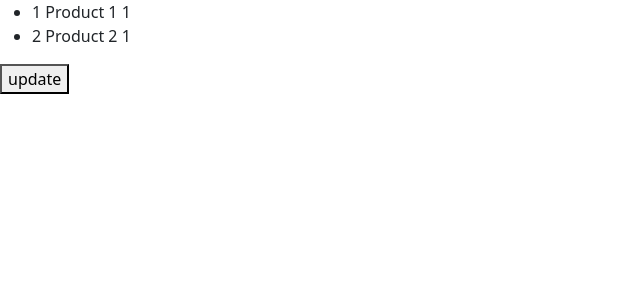
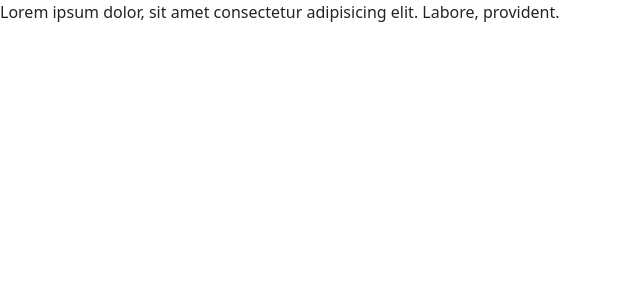
Before and after one commit to R-S-A-N-J-A-Y/MovieHub, a React (Vite) app: page / in a window 1280 px wide. Shown: the top 300 px of the page, without its empty margins (0-640 px from the left). Built offline with nearby package versions, Linux system fonts and the light colour scheme.

Commit message:
practise: expanding the text by state hook

```diff
--- a/src/App.tsx
+++ b/src/App.tsx
@@ -1,35 +1,10 @@
-import { useState } from "react";
+import ExpandText from "./components/ExpandText";
 
 function App() {
-  const [cart, setCart] = useState({
-    discount: 0.1,
-    items: [
-      { id: 1, title: "Product 1", quantity: 1 },
-      { id: 2, title: "Product 2", quantity: 1 },
-    ],
-  });
-
-  const handleClick = () => {
-    setCart({
-      ...cart,
-      items: cart.items.map((item) =>
-        (item.id === 1) ? { ...item, quantity: item.quantity + 1 } : item
-      ),
-    });
-  };
-
-
   return (
-    <div>
-      <ul>
-        {cart.items.map((item) => (
-          <li key={item.id}>
-            {item.id} {item.title} {item.quantity}{" "}
-          </li>
-        ))}
-      </ul>
-      <button onClick={handleClick}>update</button>
-    </div>
+    <ExpandText>
+      Lorem ipsum dolor, sit amet consectetur adipisicing elit. Labore, provident.
+    </ExpandText>
   );
 }
 
--- /dev/null
+++ b/src/components/ExpandText.tsx
@@ -0,0 +1,31 @@
+import { useState } from "react";
+
+interface Props {
+  children: string;
+  maxChar? : number;
+}
+
+const ExpandText = ({ children, maxChar = 100 }: Props) => {
+  const [isExpanded, setExpanded] = useState(false);
+
+  if (children.length <= maxChar) return <p>{children}</p>;
+  else {
+    let text = isExpanded ? children : children.substring(0, maxChar);
+    console.log("else");
+    return (
+      <p>
+        {text}{" "}
+        {!isExpanded ? "..." : ""}
+        <button
+          onClick={() => {
+            setExpanded(!isExpanded);
+          }}
+        >
+          {!isExpanded ? "More" : "Less"}
+        </button>{" "}
+      </p>
+    );
+  }
+};
+
+export default ExpandText;
```
